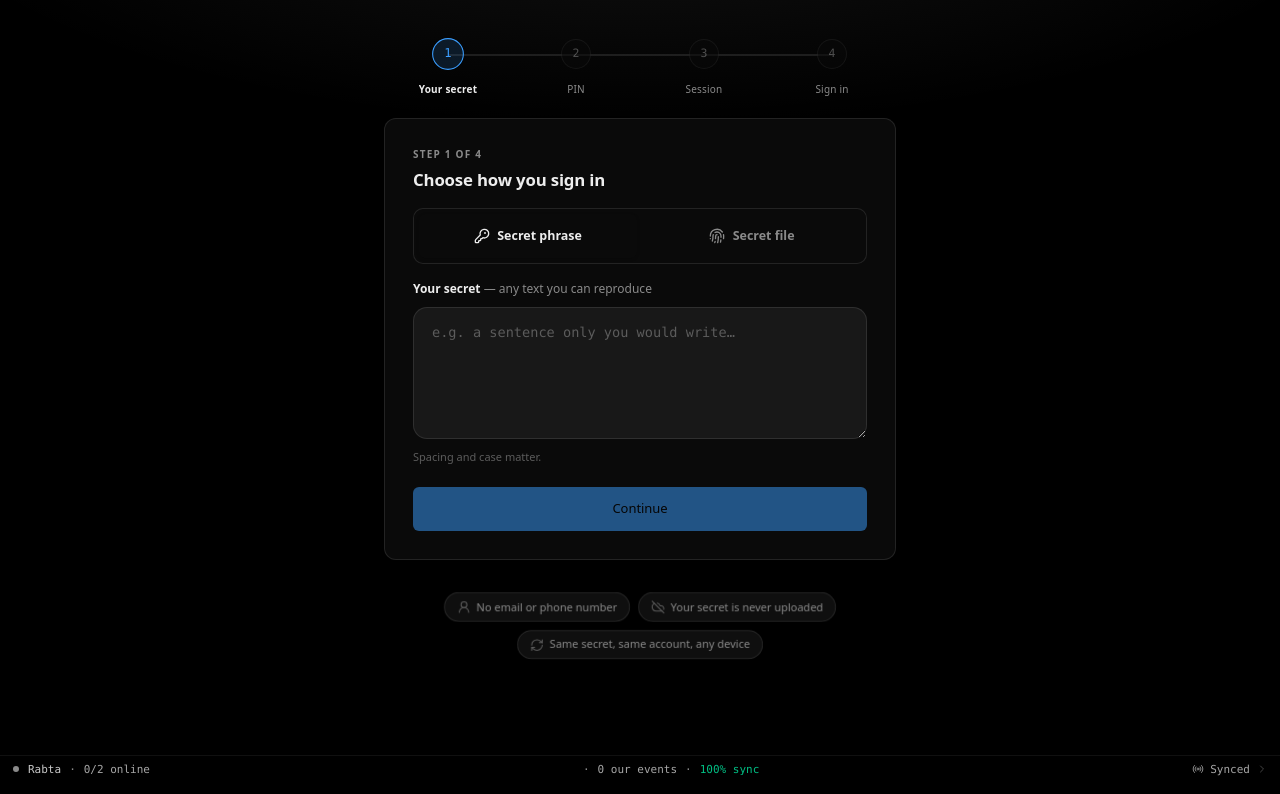
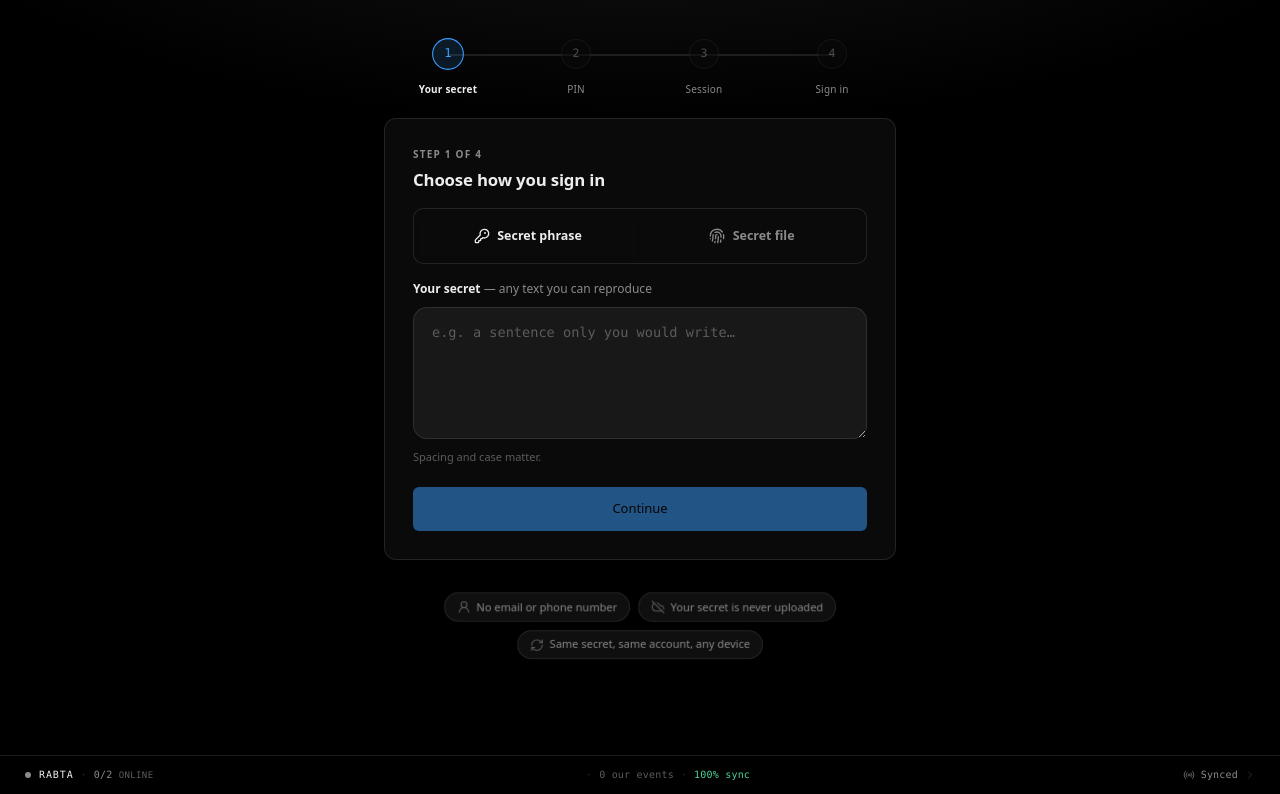
Before and after one commit to besoeasy/gupt, a Vue app: page /notes/1#/welcome in a window 1280 px wide. Shown: the part 208-1002 px from the top of the page. Built offline with nearby package versions, Linux system fonts and the light colour scheme; no server answers.

Commit message:
Lay the Rabta strip on a Ledger rule

```diff
--- a/src/components/rabta/RabtaBottomStatusBar.vue
+++ b/src/components/rabta/RabtaBottomStatusBar.vue
@@ -546,4 +546,150 @@ function openRabtaDashboard() {
 }
 
 }
+
+/* Ledger pass: the mesh strip is a ruled line of telemetry, not glass. */
+
+.rabta-bottom-status-bar__aside-rabta-mesh {
+  border-top: 1px solid var(--app-border);
+  background: var(--app-bg);
+  -webkit-backdrop-filter: none;
+  backdrop-filter: none;
+}
+
+.rabta-bottom-status-bar__button {
+  height: 40px;
+  padding-inline: var(--app-space-4);
+  gap: var(--app-space-3);
+  font-family: var(--font-mono);
+  font-size: 10px;
+  letter-spacing: 0.02em;
+  color: var(--app-muted);
+  transition:
+    background-color var(--app-dur-fast) var(--app-ease-standard),
+    color var(--app-dur-fast) var(--app-ease-standard);
+}
+
+.rabta-bottom-status-bar__button:active {
+  background: var(--app-surface-soft);
+  scale: 1;
+}
+
+.rabta-bottom-status-bar__block {
+  gap: 7px;
+}
+
+.rabta-bottom-status-bar__text-rabta {
+  font-family: var(--font-mono);
+  font-size: 10px;
+  font-weight: 500;
+  letter-spacing: var(--app-tracking-label);
+  text-transform: uppercase;
+  color: var(--app-text);
+}
+
+.rabta-bottom-status-bar__text-3 {
+  width: 6px;
+  height: 6px;
+}
+
+.rabta-bottom-status-bar__text-4,
+.rabta-bottom-status-bar__text-6,
+.rabta-bottom-status-bar__text-7 {
+  color: var(--app-border-strong);
+}
+
+.rabta-bottom-status-bar__text-5 {
+  color: var(--app-muted);
+  font-variant-numeric: tabular-nums;
+}
+
+.rabta-bottom-status-bar__text-online {
+  font-size: 9px;
+  letter-spacing: 0.04em;
+  text-transform: uppercase;
+  color: var(--app-muted-2);
+}
+
+.rabta-bottom-status-bar__block-2 {
+  gap: 7px;
+  color: var(--app-muted-2);
+}
+
+.rabta-bottom-status-bar__text-8 {
+  font-weight: 500;
+  color: var(--app-success);
+}
+
+.rabta-bottom-status-bar__block-3 {
+  gap: 6px;
+  color: var(--app-muted);
+}
+
+.rabta-bottom-status-bar__text-9 {
+  font-weight: 500;
+  letter-spacing: 0.02em;
+  color: var(--app-muted);
+}
+
+.rabta-bottom-status-bar__radio {
+  width: 12px;
+  height: 12px;
+  color: var(--app-muted-2);
+}
+
+.rabta-bottom-status-bar__chevron-right {
+  width: 12px;
+  height: 12px;
+  color: var(--app-border-strong);
+}
+
+.rabta-bottom-status-bar__text-2 {
+  width: 6px;
+  height: 6px;
+  background: var(--app-warning);
+  opacity: 0.6;
+}
+
+.rabta-bottom-status-bar__button:focus-visible {
+  outline: 2px solid color-mix(in srgb, var(--app-primary) 70%, transparent);
+  outline-offset: -2px;
+}
+
+@media (min-width: 40rem) {
+  .rabta-bottom-status-bar__button {
+    height: 38px;
+    padding-inline: var(--app-space-5);
+  }
+}
+
+@media (hover: hover) {
+  .rabta-bottom-status-bar__button:hover {
+    background: var(--app-surface-soft);
+    color: var(--app-text);
+  }
+
+  .rabta-bottom-status-bar__button:hover .rabta-bottom-status-bar__text-rabta {
+    color: var(--app-warning);
+  }
+
+  .rabta-bottom-status-bar__button:hover .rabta-bottom-status-bar__radio {
+    color: var(--app-warning);
+  }
+
+  .rabta-bottom-status-bar__button:hover .rabta-bottom-status-bar__chevron-right {
+    color: var(--app-muted);
+  }
+}
+
+@media (pointer: coarse) {
+  .rabta-bottom-status-bar__button {
+    min-height: var(--app-touch-h);
+  }
+}
+
+@media (prefers-reduced-motion: reduce) {
+  .rabta-bottom-status-bar__button {
+    transition: none;
+  }
+}
 </style>
```
